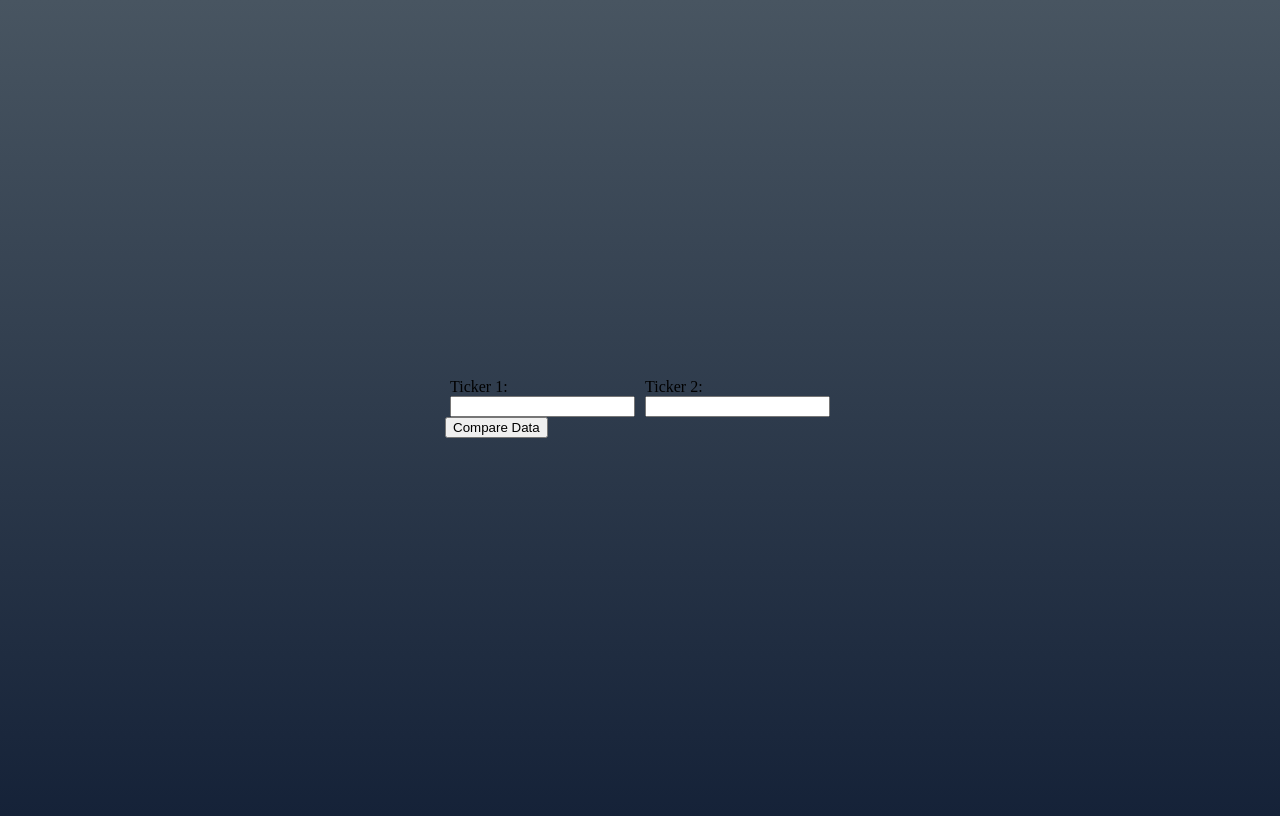
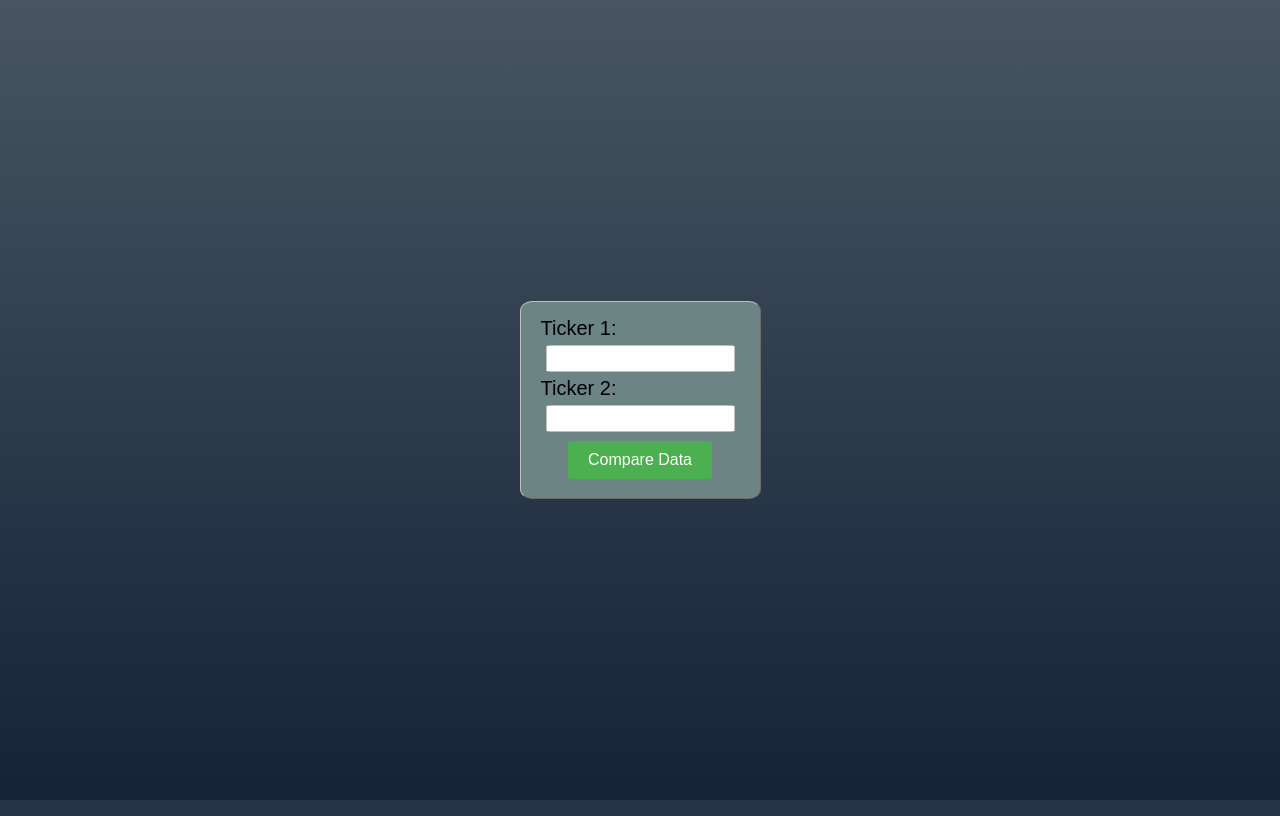
Before and after one commit to bdegrieck/SelfFInance, a Flask app: page /compare in a window 1280 px wide. Run offline with Flask 3, Linux system fonts and the light colour scheme.

Commit message:
Update compare.html

```diff
--- a/Website/templates/compare.html
+++ b/Website/templates/compare.html
@@ -5,7 +5,7 @@
     <meta name="viewport" content="width=device-width, initial-scale=1.0">
     <title>Compare</title>
     <style>
-        body {
+        /* body {
             display: flex;
             justify-content: center;
             align-items: center;
@@ -28,7 +28,70 @@
             justify-content: space-between;
         }
         .container div {
-            margin: 0 5px; /* Add some space between the inputs */
+            margin: 0 5px;
+        } */
+
+        * {
+            margin: 0;
+            padding: 0;
+            box-sizing: border-box;
+        }
+
+        body {
+            font-family: Arial, sans-serif;
+            display: flex;
+            justify-content: center;
+            align-items: center;
+            min-height: 100vh;
+            background: linear-gradient(to bottom, #485561 0%, #152238 100%);
+        }
+
+        .container {
+            display: flex;
+            justify-content: center;
+            align-items: center;
+            flex-direction: column;
+            background-color: #6d8484;
+            border: #c0c0c0 1px solid;
+            border-style: outset;
+            border-radius: 5%;
+            font-size: 20px;
+            padding: 15px;
+            margin: 15px;
+        }
+
+        .container div {
+            margin: 0 5px;
+        }
+
+        input {
+            padding: 5px;
+            margin: 5px;
+            border-radius: 5%;
+            border: 1px solid #c0c0c0;
+        }
+
+        button {
+            background-color: #4CAF50;
+            border: none;
+            color: white;
+            padding: 10px 20px;
+            text-align: center;
+            text-decoration: none;
+            display: inline-block;
+            font-size: 16px;
+            margin: 4px 2px;
+            cursor: pointer;
+            border-radius: 5%;
+
+            transition-duration: 0.4s;
+            transition-timing-function: ease;
+        }
+
+        button:hover {
+            background-color: #04AA6D;
+            color: white;
+            box-shadow: 0 12px 16px 0 rgba(0, 0, 0, 0.24), 0 17px 50px 0 rgba(0, 0, 0, 0.19);
         }
     </style>
 </head>
@@ -43,8 +106,8 @@
                 <label for="ticker2">Ticker 2:</label><br>
                 <input type="text" id="ticker2" name="ticker2">
             </div>
+            <button type="submit">Compare Data</button>
         </div>
-        <button type="submit">Compare Data</button>
     </form>
         {% with messages = get_flashed_messages() %}
             {% if messages %}
```
